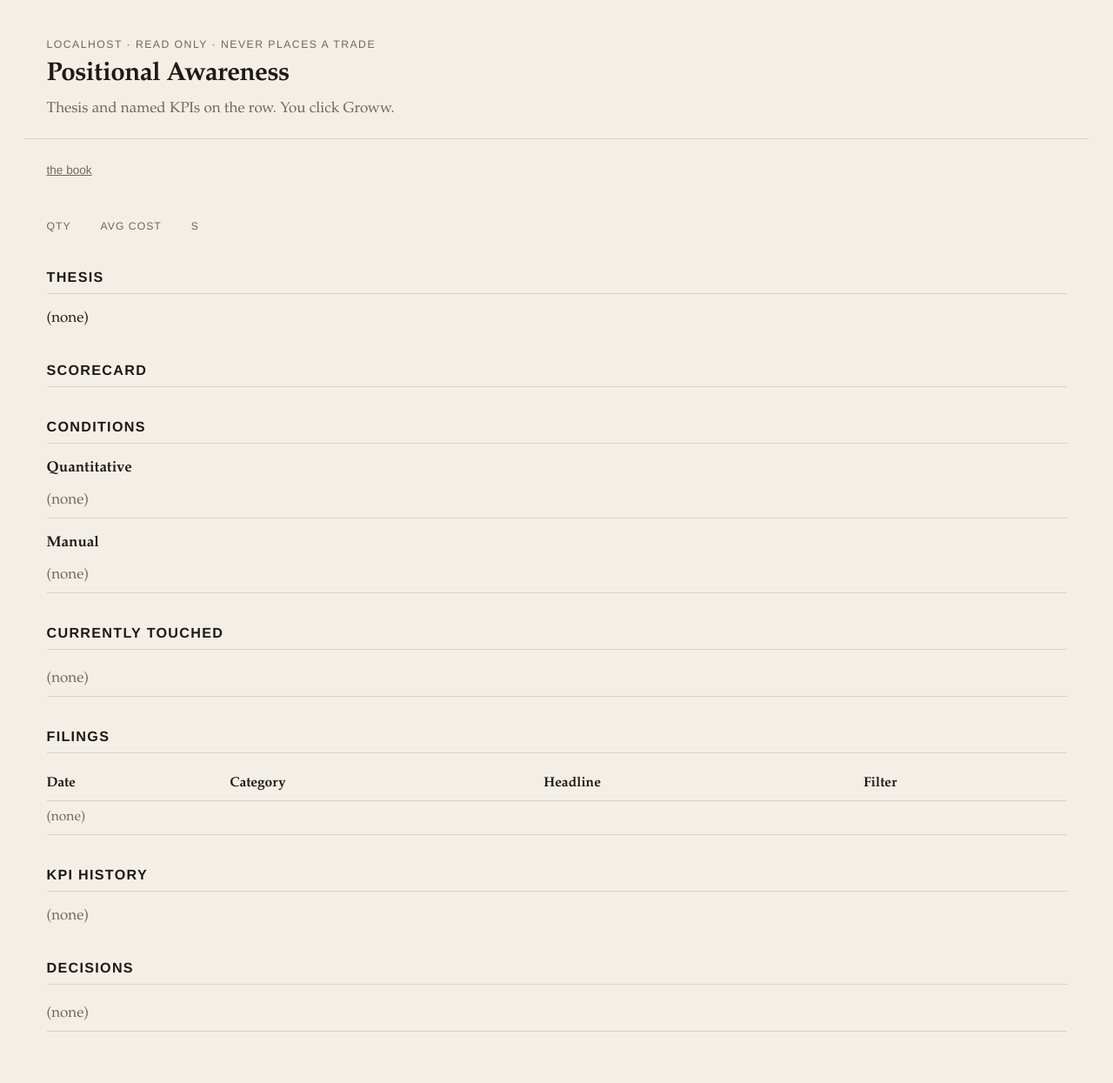
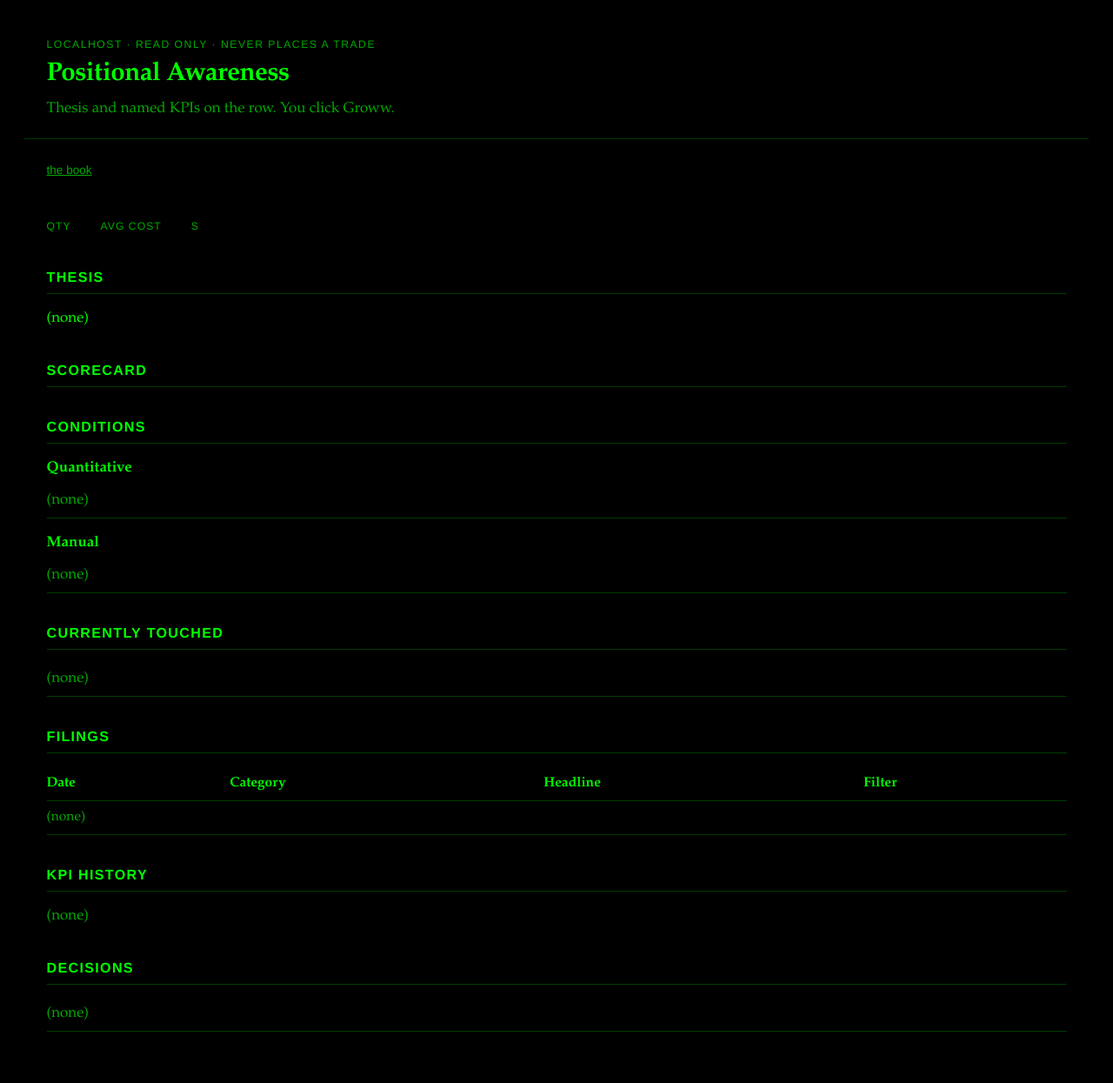
Before and after one commit to arnavpopley/positional-awareness, a FastAPI app: template src/web/templates/name.html in a window 1280 px wide. Shown: the whole page at 87% size. Run offline with FastAPI, Linux system fonts and the light colour scheme; the template is opened without the code that fills it, so the values that code supplies are empty; parts of the project's set-up code (start-up, migrations or seed data) failed here and were passed over.

Commit message:
Paint the local page black-on-green like macOS Terminal Homebrew.
Co-authored-by: Cursor <cursoragent@cursor.com>

```diff
--- a/src/web/static/app.css
+++ b/src/web/static/app.css
@@ -1,18 +1,19 @@
 :root {
-  --paper: #f4efe6;
-  --ink: #1c1916;
-  --muted: #6f675e;
-  --line: #d8d0c4;
-  --up: #2c5e3a;
-  --down: #8b2e24;
-  --held: #1c1916;
-  --exiting: #7a4a12;
-  --event: #2a4a6a;
-  --manual: #5a4a6a;
-  --no_thesis: #8b2e24;
+  --paper: #000000;
+  --ink: #00ff00;
+  --muted: #00aa00;
+  --line: #003b00;
+  --up: #00ff00;
+  --down: #007a00;
+  --held: #00ff00;
+  --exiting: #00cc00;
+  --event: #00aa00;
+  --manual: #009900;
+  --no_thesis: #00ff00;
 }
 
 * { box-sizing: border-box; }
+html { color-scheme: dark; }
 html, body {
   margin: 0;
   background: var(--paper);
@@ -20,6 +21,10 @@ html, body {
   font-family: "Iowan Old Style", "Palatino Linotype", Palatino, Georgia, serif;
   font-size: 17px;
   line-height: 1.45;
+}
+::selection {
+  background: #00ff00;
+  color: #000000;
 }
 a { color: inherit; }
 .mast {
```
